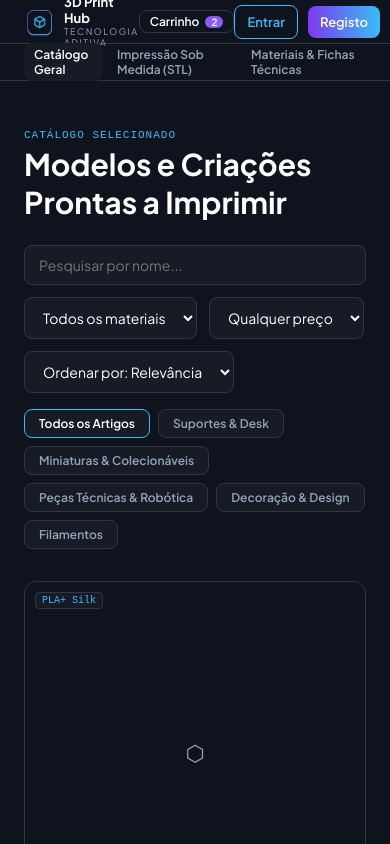
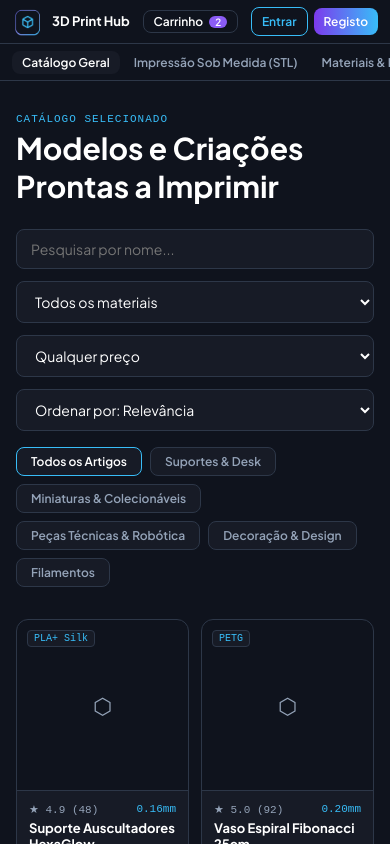
Before and after one commit to BrunoGoncalo101/3DPrintHub-frontend, a React (Vite) app in the folder frontend/: page /catalogo in a window 390 px wide. Shown: the top 844 px of the page. Built offline with nearby package versions, Linux system fonts and the light colour scheme.

Commit message:
Agora todas as paginas tem suporte para dispositivos móveis

```diff
--- a/frontend/src/components/Header.css
+++ b/frontend/src/components/Header.css
@@ -133,3 +133,45 @@
     font-size: 13px;
   }
 }
+/* NOVO (tarefa 91): cabeçalho no telemóvel */
+@media (max-width: 600px) {
+  .cabecalho-topo {
+    gap: 8px;
+    padding: 0 12px;
+  }
+
+  /* o slogan não cabe: esconde-se */
+  .marca-slogan {
+    display: none;
+  }
+
+  .marca-nome {
+    white-space: nowrap;
+  }
+
+  .auth-botoes {
+    gap: 6px;
+  }
+
+  .auth-botao {
+    padding: 6px 10px;
+    font-size: 12px;
+  }
+
+  /* o menu fica numa linha e desliza para o lado se não couber */
+  .cabecalho-menu {
+    padding: 0 12px;
+    overflow-x: auto;
+  }
+
+  .cabecalho-menu a {
+    white-space: nowrap;
+  }
+}
+
+/* NOVO (tarefa 91): em ecrãs muito pequenos fica só o logótipo */
+@media (max-width: 380px) {
+  .marca-nome {
+    display: none;
+  }
+}
--- a/frontend/src/styles/CatalogoPage.css
+++ b/frontend/src/styles/CatalogoPage.css
@@ -110,8 +110,18 @@
   }
 }
 
+/* ALTERADO (tarefa 91): no telemóvel ficam 2 produtos por linha, como na página inicial */
 @media (max-width: 500px) {
+  .catalogo {
+    padding: 32px 16px 48px;
+  }
+
   .catalogo-grelha {
-    grid-template-columns: 1fr;
+    gap: 12px;
+  }
+
+  /* as caixas de filtro ocupam a largura toda */
+  .catalogo-select {
+    flex: 1 1 100%;
   }
 }
--- a/frontend/src/styles/HomePage.css
+++ b/frontend/src/styles/HomePage.css
@@ -262,3 +262,9 @@
     border-left: none;
   }
 }
+/* NOVO (tarefa 91): no telemóvel as garantias ficam uma por linha */
+@media (max-width: 500px) {
+  .garantias-grelha {
+    grid-template-columns: 1fr;
+  }
+}
--- a/frontend/src/styles/ProductPage.css
+++ b/frontend/src/styles/ProductPage.css
@@ -189,13 +189,13 @@
   font-size: var(--tamanho-texto);
 }
 
-
+/* NOVO (tarefa 60): o botão "+" fica apagado quando chega a 10 */
 .produto-quantidade button:disabled {
   color: var(--cor-texto-secundario);
   cursor: not-allowed;
 }
 
-
+/* NOVO (tarefa 60): mensagem de sucesso depois de adicionar */
 .produto-adicionado {
   margin: 16px 0 0;
   font-size: 14px;
@@ -207,7 +207,7 @@
   text-decoration: underline;
 }
 
-
+/* NOVO (tarefa 60): aviso do limite de quantidade */
 .produto-limite {
   margin: 8px 0 0;
   font-size: 12px;
@@ -257,17 +257,19 @@
     width: 100%;
   }
 
+  /* ALTERADO (tarefa 91): caixa da quantidade com altura de toque confortável */
   .produto-quantidade {
     justify-content: center;
+    height: 44px;
+  }
+
+  /* NOVO (tarefa 91): relacionados em 2 colunas */
+  .produto-relacionados-grelha {
+    grid-template-columns: repeat(2, 1fr);
+    gap: 12px;
   }
 
   .produto-relacionados {
     margin-top: 40px;
   }
 }
-.cartao-adicionado,
-
-.cartao-adicionado:hover {
-  border-color: var(--cor-sucesso);
-  color: var(--cor-sucesso);
-}
```
